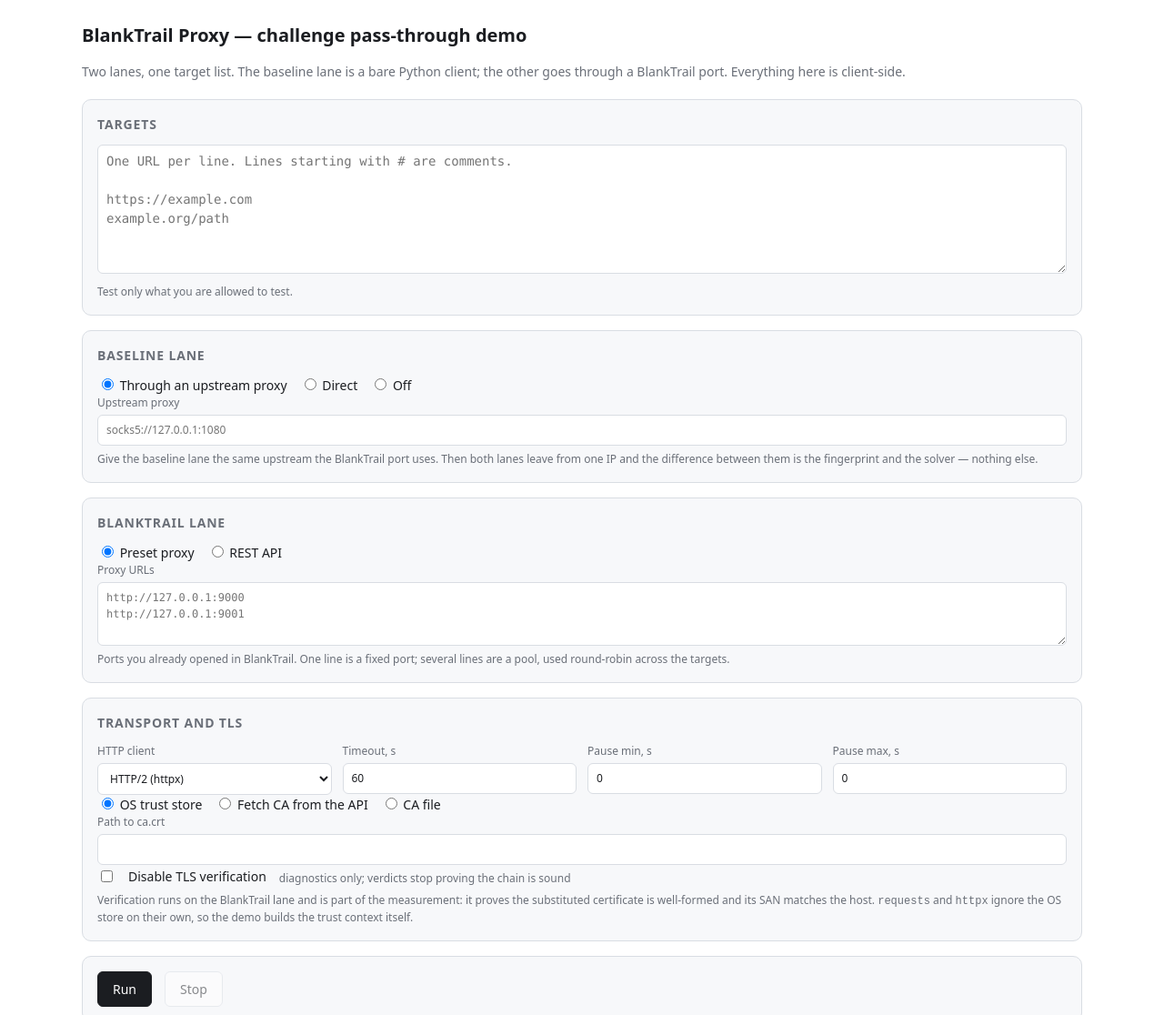
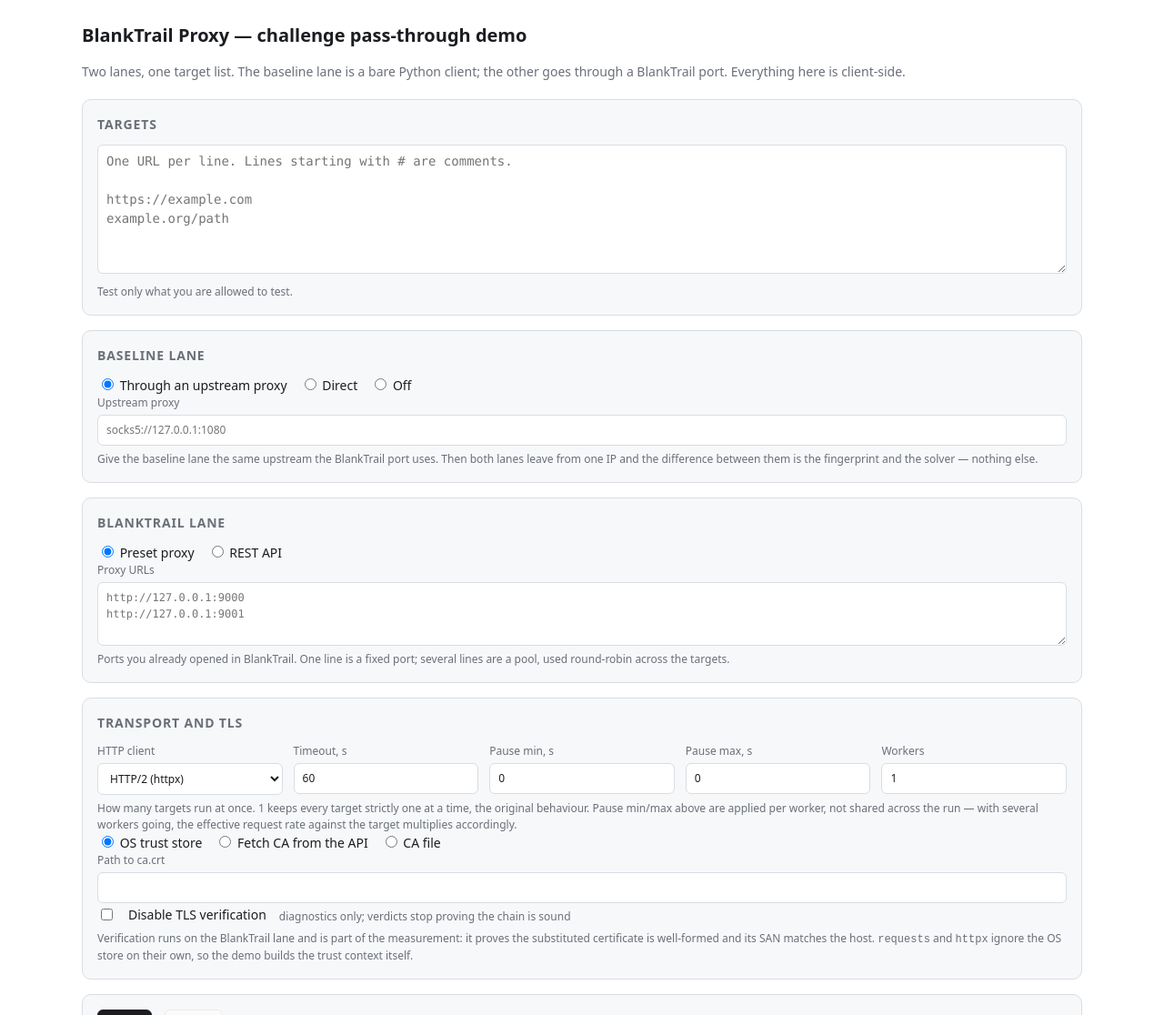
Before and after one commit to BlankTrail/blanktrail-demo, a plain HTML site: page blanktrail_demo/assets/index.html in a window 1280 px wide. Shown: the top 1116 px of the page at 91% size. Drawn offline with Linux system fonts and the light colour scheme.

Commit message:
feat: add a Workers control to the web UI
A number input in Transport and TLS, next to Timeout and the pacing
fields, mirroring their markup exactly: default 1, range 1-16, sent as
`workers`. The hint spells out the two things an operator needs before
turning it up -- pacing is applied per worker, so the effective request
rate multiplies with the worker count, and 1 is the original
one-target-at-a-time behaviour.

```diff
--- a/blanktrail_demo/assets/app.js
+++ b/blanktrail_demo/assets/app.js
@@ -38,6 +38,7 @@
     timeout: Number($("timeout").value),
     delay_min: Number($("delay_min").value),
     delay_max: Number($("delay_max").value),
+    workers: Number($("workers").value),
   };
 }
 
--- a/blanktrail_demo/assets/index.html
+++ b/blanktrail_demo/assets/index.html
@@ -92,7 +92,12 @@
     <label class="field">Timeout, s<input id="timeout" type="number" value="60" min="5" max="300"></label>
     <label class="field">Pause min, s<input id="delay_min" type="number" value="0" min="0" step="0.5"></label>
     <label class="field">Pause max, s<input id="delay_max" type="number" value="0" min="0" step="0.5"></label>
+    <label class="field">Workers<input id="workers" type="number" value="1" min="1" max="16"></label>
   </div>
+  <p class="hint">How many targets run at once. 1 keeps every target strictly one at a
+  time, the original behaviour. Pause min/max above are applied per worker, not shared
+  across the run — with several workers going, the effective request rate against the
+  target multiplies accordingly.</p>
   <div class="row">
     <label><input type="radio" name="trust_source" value="system" checked> OS trust store</label>
     <label><input type="radio" name="trust_source" value="api"> Fetch CA from the API</label>
```
